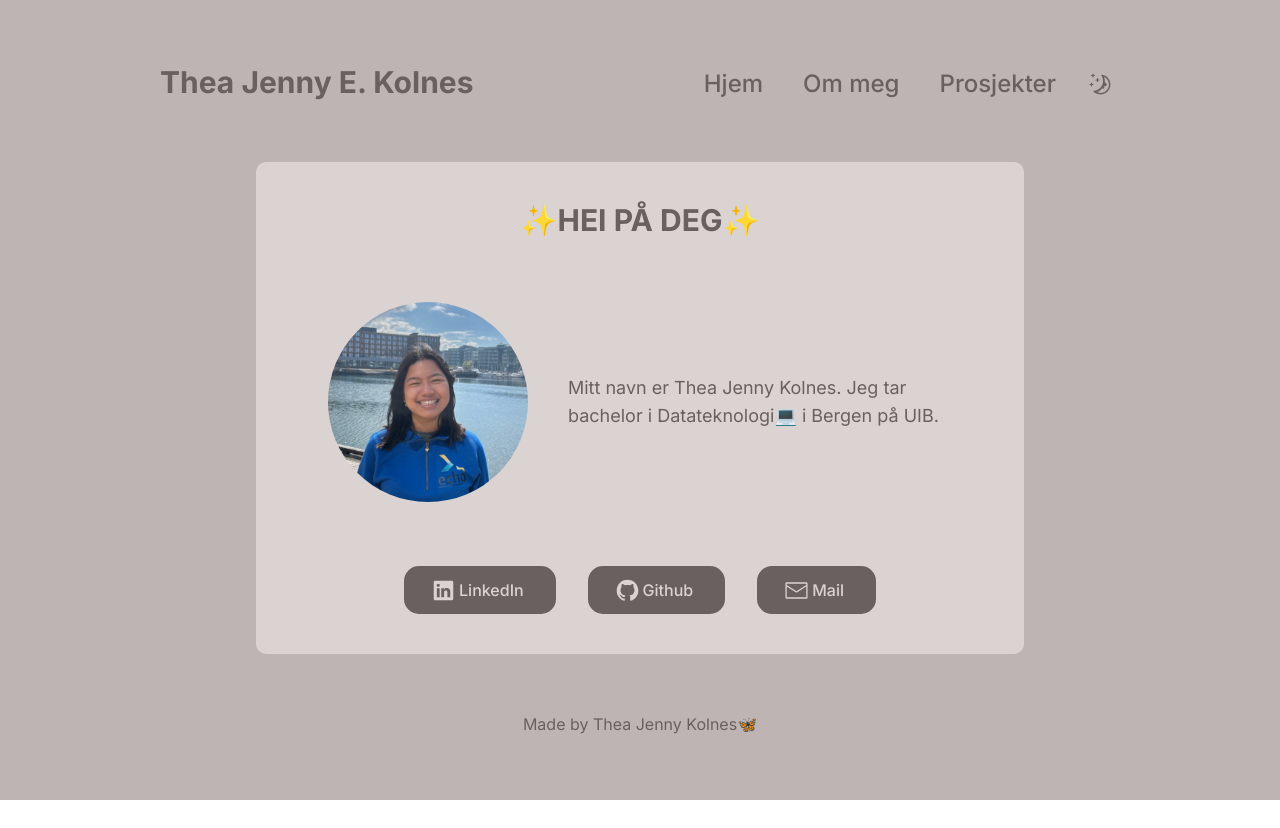
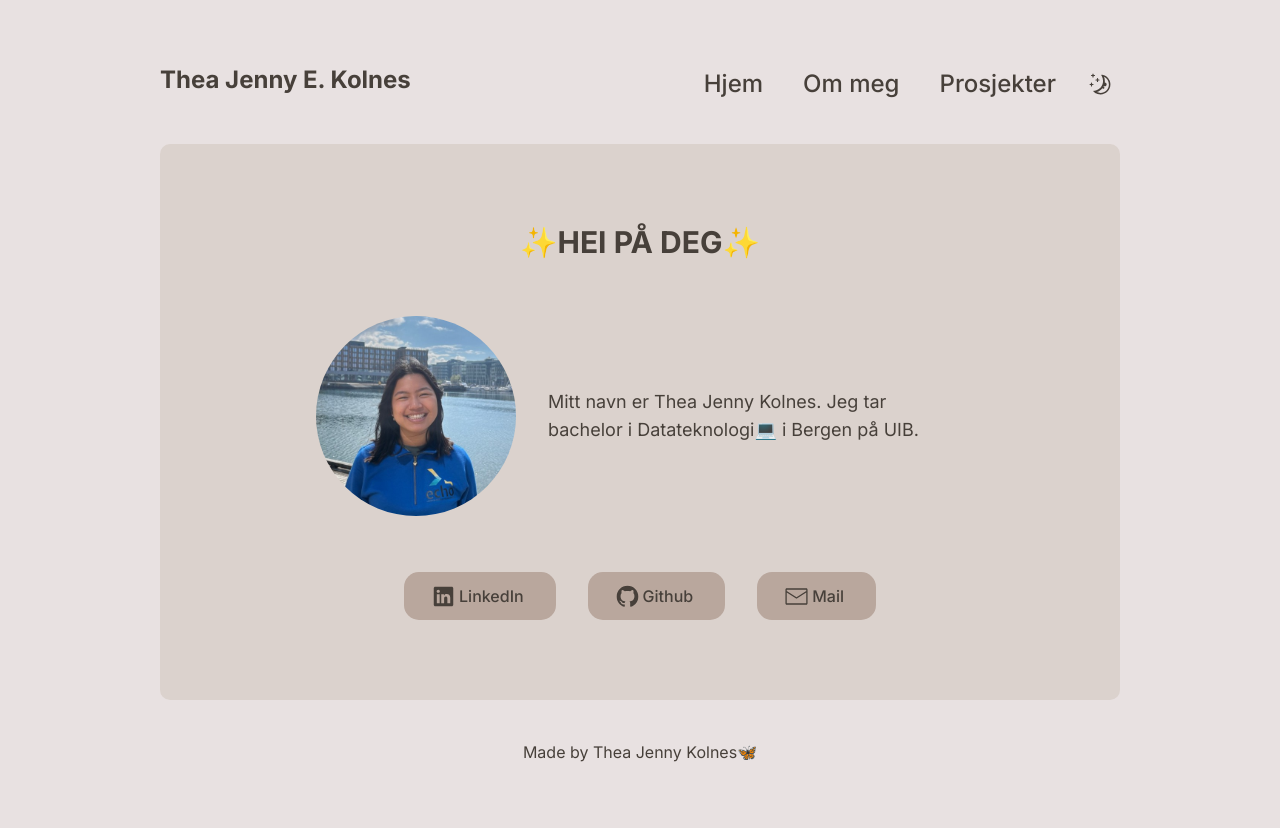
Before and after one commit to tjekol/homepage, a Next.js app in the folder my-app/: page / in a window 1280 px wide. Before the commit the page ends 800 px from the top, so only its background shows below. Built offline with nearby package versions, Linux system fonts and the light colour scheme.

Commit message:
upt layout, added pages

```diff
--- a/my-app/package.json
+++ b/my-app/package.json
@@ -17,6 +17,7 @@
     "next": "14.0.2",
     "react": "^18",
     "react-dom": "^18",
+    "react-router-dom": "^6.18.0",
     "tailwind-merge": "^2.0.0",
     "tailwindcss-animate": "^1.0.7"
   },
--- /dev/null
+++ b/my-app/src/app/about/page.tsx
@@ -0,0 +1,9 @@
+
+export default function About() {
+  return (
+    <div className='w-full space-y-8 rounded-[10px] bg-secondary/80 px-10 py-20'>
+      <h1 className='text-center uppercase'>Om meg✍🏽</h1>
+      <p className='text-center'>Jeg har stor interesse for videoredigering📹, koding👩🏽‍💻, fotografi📸 og kunst🎨.</p>
+    </div>
+  );
+}
--- a/my-app/src/app/layout.tsx
+++ b/my-app/src/app/layout.tsx
@@ -1,6 +1,7 @@
 import type { Metadata } from 'next';
 import { Inter } from 'next/font/google';
 import '@/style/globals.css';
+import Header from '@/components/header';
 
 const inter = Inter({ subsets: ['latin'] });
 
@@ -16,7 +17,15 @@ export default function RootLayout({
 }) {
   return (
     <html lang='en'>
-      <body className={inter.className}>{children}</body>
+      <body className={inter.className}>
+        <main className='min-h-screen flex flex-col items-center justify-between bg-background p-16 space-y-10'>
+          <Header />
+          <div className='grow w-5/6'>
+            {children}
+          </div>
+          <div className='text-text'>Made by Thea Jenny Kolnes🦋</div>
+        </main>
+      </body>
     </html>
   );
 }
--- a/my-app/src/app/page.tsx
+++ b/my-app/src/app/page.tsx
@@ -7,18 +7,14 @@ import {
   EnvelopeClosedIcon,
 } from '@radix-ui/react-icons';
 import Link from 'next/link';
-import Header from '@/components/header';
 
 export default function Home() {
   return (
-    <main className='flex min-h-screen flex-col items-center justify-between bg-primary p-16'>
-      <Header />
-
-      <div className='w-2/3 space-y-8 rounded-[10px] bg-cream p-10'>
-        <h1 className='text-center font-bold uppercase text-secondary'>
+    <div className='w-full space-y-8 rounded-[10px] bg-secondary/80 px-10 py-20'>
+      <h1 className='text-center uppercase'>
         ✨Hei på deg✨
       </h1>
-        <div className='flex items-center justify-center space-x-10 p-8'>
+      <div className='flex items-center justify-center space-x-8 p-6'>
         <Image
           src={meg.src}
           width={200}
@@ -26,16 +22,15 @@ export default function Home() {
           alt={''}
           style={{ borderRadius: '100px' }}
         />
-          <p className='text-lg text-secondary'>
-            Mitt navn er Thea Jenny Kolnes. Jeg tar bachelor i Datateknologi💻 i
-            Bergen på UIB.
+        <p className='text-lg w-1/2'>
+          Mitt navn er Thea Jenny Kolnes. Jeg tar bachelor i Datateknologi💻 i Bergen på UIB.
         </p>
       </div>
       <div className='flex justify-center space-x-8'>
         <Button
-            variant='secondary'
+          variant='default'
           size='lg'
-            className='text-base text-cream'
+          className='text-base text-text'
           asChild
         >
           <Link
@@ -47,9 +42,9 @@ export default function Home() {
           </Link>
         </Button>
         <Button
-            variant='secondary'
+          variant='default'
           size='lg'
-            className='text-base text-cream'
+          className='text-base text-text'
           asChild
         >
           <Link href={'https://github.com/tjekol'} target='_blank'>
@@ -58,9 +53,9 @@ export default function Home() {
           </Link>
         </Button>
         <Button
-            variant='secondary'
+          variant='default'
           size='lg'
-            className='text-base text-cream'
+          className='text-base text-text'
           asChild
         >
           <Link href={'mailto:thea.jenny02@gmail.com'}>
@@ -70,8 +65,5 @@ export default function Home() {
         </Button>
       </div>
     </div>
-
-      <div className='text-secondary'>Made by Thea Jenny Kolnes🦋</div>
-    </main>
   );
 }
--- /dev/null
+++ b/my-app/src/app/projects/page.tsx
@@ -0,0 +1,39 @@
+import { Button } from '@/components/ui/button';
+import Link from 'next/link';
+
+export default function Projects() {
+  return (
+    <div className='w-full flex flex-col items-center space-y-8 rounded-[10px] bg-secondary/80 px-10 py-20'>
+      <h1 className='text-center uppercase'>
+        ✨Prosjekter✨
+      </h1>
+      <div className='flex flex-col items-center space-y-4'>
+        <h3 className='text-center'>Webkom💻</h3>
+        <p className='text-center w-1/2'>
+          Webkom er en undergruppe under linjeforeningen echo, som er linjeforeningen til Institutt for Informatikk på UIB. Denne undergruppa drifter nettsidene til echo.
+        </p>
+        <div className='flex flex-row space-x-4'>
+          <Button>
+            <Link href='https://echo.uib.no/'>
+              echo.uib.no
+            </Link>
+          </Button>
+          <Button>
+            <Link href='https://beta.echo-webkom.no/'>
+              beta.echo-webkom.no
+            </Link>
+          </Button>
+        </div>
+      </div>
+      <div className='flex flex-col items-center space-y-4'>
+        <h3>Memories🎞️</h3>
+        <p className='text-center w-1/2'>
+          Dette er en nettside hvor jeg laster opp bilder via Sanity. Nettsiden bruker Next.js og tailwindCSS.
+        </p>
+        <Button>
+          <Link href='https://memories-tjekol.vercel.app/'>memories-tjekol.vercel.app</Link>
+        </Button>
+      </div>
+    </div>
+  );
+}
--- a/my-app/src/components/header.tsx
+++ b/my-app/src/components/header.tsx
@@ -4,30 +4,30 @@ import { MoonIcon } from '@radix-ui/react-icons';
 
 function Header() {
   return (
-    <div className='flex w-5/6 space-x-2'>
-      <h1 className='grow font-bold text-secondary'>Thea Jenny E. Kolnes</h1>
+    <div className='w-5/6 flex space-x-2'>
+      <h2 className='grow'>Thea Jenny E. Kolnes</h2>
       <Button
         variant='link'
-        className='flex-none text-2xl text-secondary'
+        className='flex-none text-2xl text-text'
         asChild
       >
         <Link href={'/'}>Hjem</Link>
       </Button>
       <Button
         variant='link'
-        className='flex-none text-2xl text-secondary'
+        className='flex-none text-2xl text-text'
         asChild
       >
         <Link href={'/about'}>Om meg</Link>
       </Button>
       <Button
         variant='link'
-        className='flex-none text-2xl text-secondary'
+        className='flex-none text-2xl text-text'
         asChild
       >
-        <Link href={'/project'}>Prosjekter</Link>
+        <Link href={'/projects'}>Prosjekter</Link>
       </Button>
-      <Button size='icon' variant='ghost' className='text-secondary'>
+      <Button size='icon' variant='ghost' className='text-text'>
         <MoonIcon className='scale-150' />
       </Button>
     </div>
--- a/my-app/src/components/ui/button.tsx
+++ b/my-app/src/components/ui/button.tsx
@@ -9,14 +9,14 @@ const buttonVariants = cva(
   {
     variants: {
       variant: {
-        default: 'bg-primary text-primary-foreground hover:bg-primary/90',
+        default: 'bg-primary text-primary-foreground hover:bg-primary/70',
         destructive:
           'bg-destructive text-destructive-foreground hover:bg-destructive/90',
         outline:
           'border border-input bg-background hover:bg-accent hover:text-accent-foreground',
         secondary:
           'bg-secondary text-secondary-foreground hover:bg-secondary/80',
-        ghost: 'hover:bg-cream hover:text-cream-foreground',
+        ghost: 'hover:bg-secondary hover:text-secondary-foreground',
         link: 'text-primary underline-offset-4 hover:underline',
       },
       size: {
--- a/my-app/src/style/globals.css
+++ b/my-app/src/style/globals.css
@@ -75,8 +75,21 @@
   }
   h1 {
     @apply text-3xl;
+    @apply font-bold;
+    @apply text-text;
   }
   h2 {
     @apply text-2xl;
+    @apply font-bold;
+    @apply text-text;
+  }
+
+  h3 {
+    @apply text-xl;
+    @apply font-bold;
+    @apply text-text;
+  }
+  p {
+    @apply text-text;
   }
 }
--- a/my-app/tailwind.config.js
+++ b/my-app/tailwind.config.js
@@ -20,21 +20,22 @@ module.exports = {
         border: 'hsl(var(--border))',
         input: 'hsl(var(--input))',
         ring: 'hsl(var(--ring))',
-        background: 'hsl(var(--background))',
         foreground: 'hsl(var(--foreground))',
+        text: {
+          DEFAULT: '#47403A',
+          foreground: 'hsl(var(--text-foreground))',
+        },
+        background: {
+          DEFAULT: '#E8E1E1',
+          foreground: 'hsl(var(--background-foreground))',
+        },
         primary: {
-          DEFAULT: '#BEB4B4',
-          // DEFAULT: 'hsl(var(--primary))',
+          DEFAULT: '#B9A79D',
           foreground: 'hsl(var(--primary-foreground))',
         },
         secondary: {
-          DEFAULT: '#6A6060',
-          // DEFAULT: 'hsl(var(--secondary))',
+          DEFAULT: '#D9CFC9',
           foreground: 'hsl(var(--secondary-foreground))',
-        },
-        cream: {
-          DEFAULT: '#DBD2D2',
-          foreground: 'hsl(var(--cream-foreground))',
         },
         destructive: {
           DEFAULT: 'hsl(var(--destructive))',
@@ -45,7 +46,7 @@ module.exports = {
           foreground: 'hsl(var(--muted-foreground))',
         },
         accent: {
-          DEFAULT: 'hsl(var(--accent))',
+          DEFAULT: '#7D6659',
           foreground: 'hsl(var(--accent-foreground))',
         },
         popover: {
```
Also changed, not shown: 1 other file (tests, documents, lock files or other folders). Lines whose indentation alone changed are shown as unchanged.
